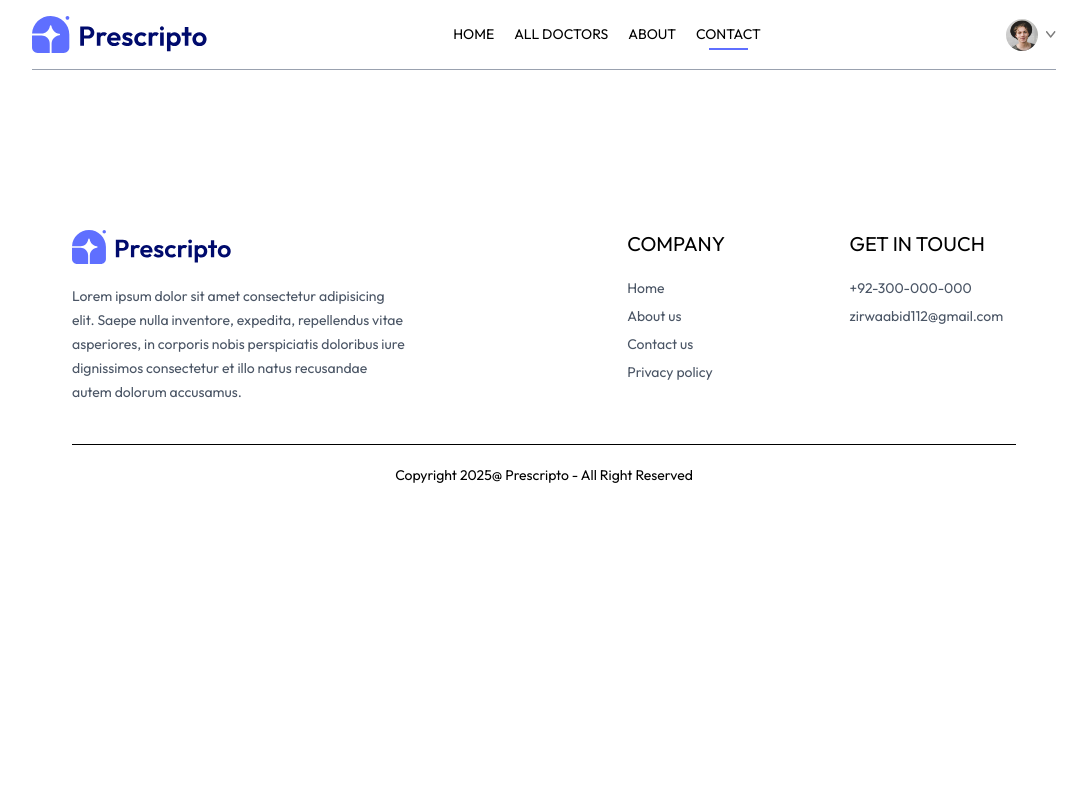
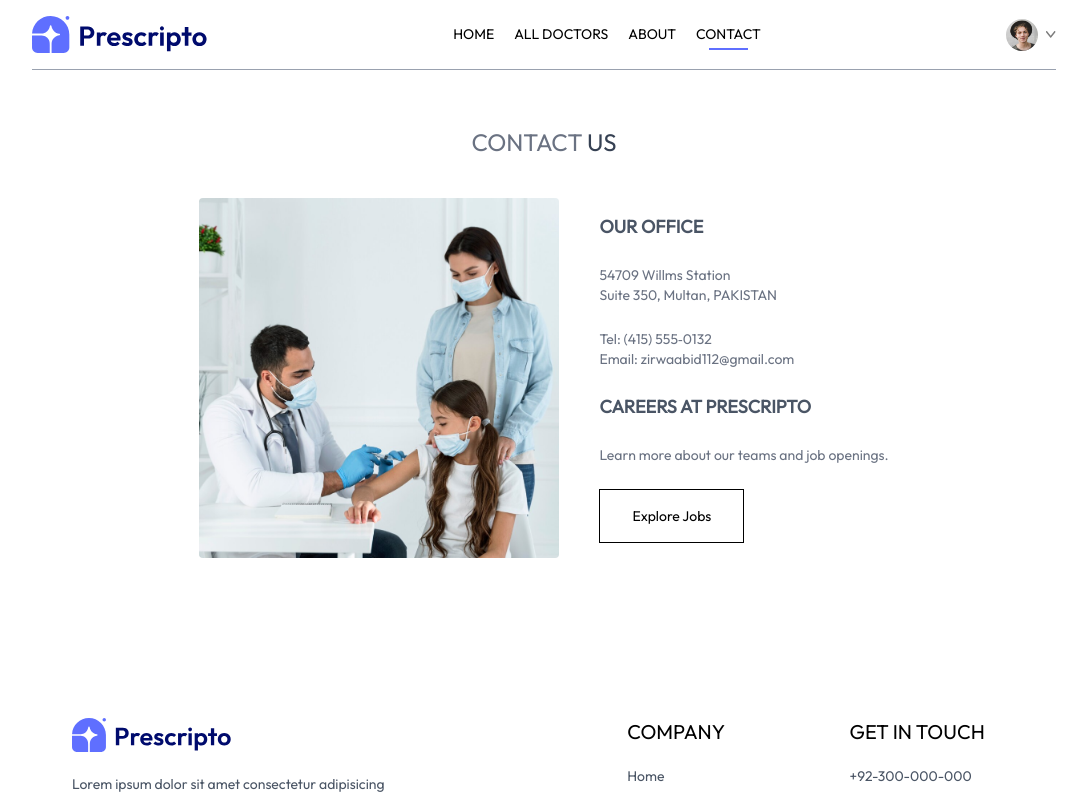
Before and after one commit to Zirwaabid/Prescripto, a React (Vite) app in the folder Frontend/: page /contact in a window 1280 px wide. Shown: the top 797 px of the page, without its empty margins (96-1183 px from the left). Built offline with nearby package versions, Linux system fonts and the light colour scheme.

Commit message:
frontend

```diff
--- a/Frontend/src/index.css
+++ b/Frontend/src/index.css
@@ -19,3 +19,7 @@
 .doctor-speciality{
     @apply w-[94vw] sm:w-auto pl-3 py-1.5 pr-16 border border-gray-300 rounded transition-all cursor-pointer
 }
+
+.about-hover{
+    @apply border px-10 md:px-16 py-8 sm:py-16 flex flex-col gap-5 text-[15px] hover:bg-blue-500 hover:text-white transition-all duration-300 text-gray-600 cursor-pointer
+}
--- a/Frontend/src/pages/About.jsx
+++ b/Frontend/src/pages/About.jsx
@@ -21,17 +21,17 @@ const About = () => {
       </div>
 
       <div className='flex flex-col md:flex-row mb-20'>
-        <div className='border px-10 md:px-16 py-8 sm:py-16'>
+        <div className='about-hover'>
           <b>Efficiency</b>
           <p>Streamlined appointment scheduling that fits into your busy lifestyle.</p>
         </div>
 
-        <div>
+        <div className='about-hover'>
           <b>Convenience:</b>
           <p>Access to a network of trusted healthcare professionals in your area.</p>
         </div>
 
-        <div>
+        <div className='about-hover'>
           <b>Personalization</b>
           <p>Tailored recommendations and reminders to help you stay on top of your health.</p>
         </div>
--- a/Frontend/src/pages/Contact.jsx
+++ b/Frontend/src/pages/Contact.jsx
@@ -1,8 +1,25 @@
 import React from 'react'
-
+import { assets } from '../assets/assets_frontend/assets'
 const Contact = () => {
   return (
-    <div></div>
+    <div>
+      <div>
+        <p className='text-center text-2xl pt-10 text-gray-500 pt-10'>
+          CONTACT <span className='text-gray-700 font-medium'>US</span>
+        </p>
+      </div>
+      <div className='flex flex-col md:flex-row my-10 justify-center gap-10 mb-28 text-sm'>
+        <img className='w-full md:max-w-[360px] rounded' src={assets.contact_image} alt="" />
+        <div className='flex flex-col justify-center items-start gap-6'>
+          <p className='text-lg font-semibold text-gray-600'>OUR OFFICE</p>
+          <p className='text-gray-500'>54709 Willms Station <br /> Suite 350, Multan, PAKISTAN</p>
+          <p className='text-gray-500'>Tel: (415) 555‑0132 <br />Email: zirwaabid112@gmail.com</p>
+          <p className='text-lg font-semibold text-gray-600'>CAREERS AT PRESCRIPTO</p>
+          <p className='text-gray-500'>Learn more about our teams and job openings.</p>
+          <button className='border border-black px-8 py-4 text-sm hover:bg-black hover:text-white transition-all duration-500 cursor-pointer'>Explore Jobs</button>
+        </div>
+      </div>
+    </div>
   )
 }
 
```
